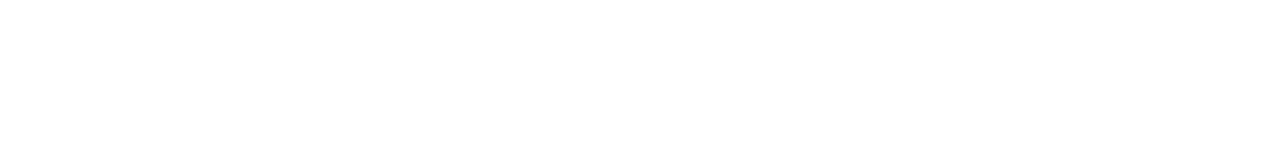
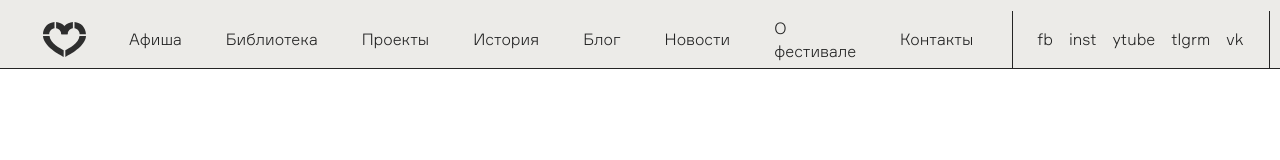
Before and after one commit to egoryan8/lubimovka, a plain HTML site: page index.html in a window 1280 px wide. Drawn offline with Linux system fonts and the light colour scheme; files whose address does not match are found by name.

Commit message:
feat: added section header and fix fonts

```diff
--- /dev/null
+++ b/blocks/header/__donate/header__donate.css
@@ -0,0 +1,12 @@
+.header__donate {
+  margin: 0 0 0 19px;
+  max-height: 57px;
+  text-decoration: none;
+  display: flex;
+  align-items: center;
+  font-family: 'Formular';
+  font-weight: 300;
+  font-size: 14px;
+  line-height: 1.21;
+  color: #242424;
+}
--- /dev/null
+++ b/blocks/header/__link/header__link.css
@@ -0,0 +1,8 @@
+.header__link {
+  text-decoration: none;
+  font-family: 'Formular';
+  font-weight: 300;
+  font-size: 16px;
+  line-height: 1.38;
+  color: #242424;
+}
--- /dev/null
+++ b/blocks/header/__list/header__list.css
@@ -0,0 +1,10 @@
+.header__list {
+  list-style: none;
+  display: flex;
+  align-items: center;
+  column-gap: 44px;
+  margin: 0;
+  margin-left: 10px;
+  padding: 0 39px 0 0;
+  border-right: 1px solid #242424;
+}
--- /dev/null
+++ b/blocks/header/__logo/header__logo.css
@@ -0,0 +1,4 @@
+.header__logo {
+  max-width: 43px;
+  margin: 0 33px 0 43px;
+}
--- /dev/null
+++ b/blocks/header/__menu/header__menu.css
@@ -0,0 +1,4 @@
+.header__menu {
+  max-width: 1334px;
+  display: flex;
+}
--- /dev/null
+++ b/blocks/header/__social/header__social.css
@@ -0,0 +1,9 @@
+.header__social {
+  padding: 0 26px 0 24px;
+  margin: 0;
+  list-style: none;
+  display: flex;
+  align-items: center;
+  column-gap: 16px;
+  border-right: 1px solid #242424;
+}
--- a/blocks/header/header.css
+++ b/blocks/header/header.css
@@ -0,0 +1,11 @@
+.header {
+  max-width: 1440px;
+  width: 100%;
+  padding-top: 11px;
+  display: flex;
+  position: fixed;
+  top: 0;
+  background-color: #ECEBE8;
+  border-bottom: 1px solid #242424;
+  z-index: 3;
+}
--- /dev/null
+++ b/blocks/icon-plus/icon-plus.css
@@ -0,0 +1,5 @@
+.icon-plus {
+  width: 25px;
+  height: 61px;
+  object-fit: contain;
+}
--- a/blocks/page/page.css
+++ b/blocks/page/page.css
@@ -2,4 +2,5 @@
   min-width: 320px;
   max-width: 1440px;
   margin: 0 auto;
+  font-family: Arial, Helvetica, sans-serif;
 }
--- a/fonts/fonts.css
+++ b/fonts/fonts.css
@@ -1,11 +1,29 @@
-@font-face {
-  font-family: "Formular", Arial, Helvetica, sans-serif;
+/* @font-face {
+  font-family: 'Formular', Arial, Helvetica, sans-serif;
   src: url(./Formular-Light/formular-light.woff) format("woff"),
     url(./Formular-Light/formular-light.woff2) format("woff2");
 }
 
 @font-face {
-  font-family: "Neue Machina", Arial, Helvetica, sans-serif;
+  font-family: 'Neue Machina', Arial, Helvetica, sans-serif;
   src: url(./Neue-Machina-Regular/PPNeueMachina-Regular.woff) format("woff"),
     url(./Neue-Machina-Regular/PPNeueMachina-Regular.woff2) format("woff2");
+} */
+
+@font-face {
+  font-family: 'Neue Machina';
+  src: url('./Neue-Machina-Regular/PPNeueMachina-Regular.woff') format('woff2'),
+      url('./Neue-Machina-Regular/PPNeueMachina-Regular.woff2') format('woff');
+  font-weight: normal;
+  font-style: normal;
+  font-display: swap;
 }
+
+@font-face {
+  font-family: 'Formular';
+  src: url('./Formular-Light/formular-light.woff') format('woff2'),
+      url('./Formular-Light/formular-light.woff2') format('woff');
+  font-weight: 300;
+  font-style: normal;
+  font-display: swap;
+}
--- a/index.html
+++ b/index.html
@@ -10,8 +10,28 @@
   <body class="root">
     <div class="page">
       <header class="header">
+        <img class="header__logo" src="./images/header-logo.svg" alt="Сердце">
+        <nav class="header__menu">
+          <ul class="header__list">
+            <li><a href="#" class="header__link ">Афиша</a></li>
+            <li><a href="#" class="header__link">Библиотека</a></li>
+            <li><a href="#" class="header__link">Проекты</a></li>
+            <li><a href="#" class="header__link">История</a></li>
+            <li><a href="#" class="header__link">Блог</a></li>
+            <li><a href="#" class="header__link">Новости</a></li>
+            <li><a href="#" class="header__link">О фестивале</a></li>
+            <li><a href="#" class="header__link">Контакты</a></li>
+          </ul>
+          <ul class="header__social">
+            <li><a href="#" class="header__link">fb</a></li>
+            <li><a href="#" class="header__link">inst</a></li>
+            <li><a href="#" class="header__link">ytube</a></li>
+            <li><a href="#" class="header__link">tlgrm</a></li>
+            <li><a href="#" class="header__link">vk</a></li>
+          </ul>
+          <a class="header__donate" href="#"><img class="icon-plus" src="./images/icon-plus.svg" alt="Плюсик">ПОДДЕРЖАТЬ</a>
+        </nav>
       </header>
-
       <main class="content">
         <section class="intro"></section>
         <section class="description"></section>
--- a/pages/index.css
+++ b/pages/index.css
@@ -3,3 +3,10 @@
 @import url(../blocks/root/root.css);
 @import url(../blocks/page/page.css);
 @import url(../blocks/header/header.css);
+@import url(../blocks/header/__logo/header__logo.css);
+@import url(../blocks/header/__menu/header__menu.css);
+@import url(../blocks/header/__list/header__list.css);
+@import url(../blocks/header/__link/header__link.css);
+@import url(../blocks/header/__social/header__social.css);
+@import url(../blocks/header/__donate/header__donate.css);
+@import url(../blocks/icon-plus/icon-plus.css);
```
Also changed, not shown: images/header-logo.svg (added), images/icon-plus.svg (added).
